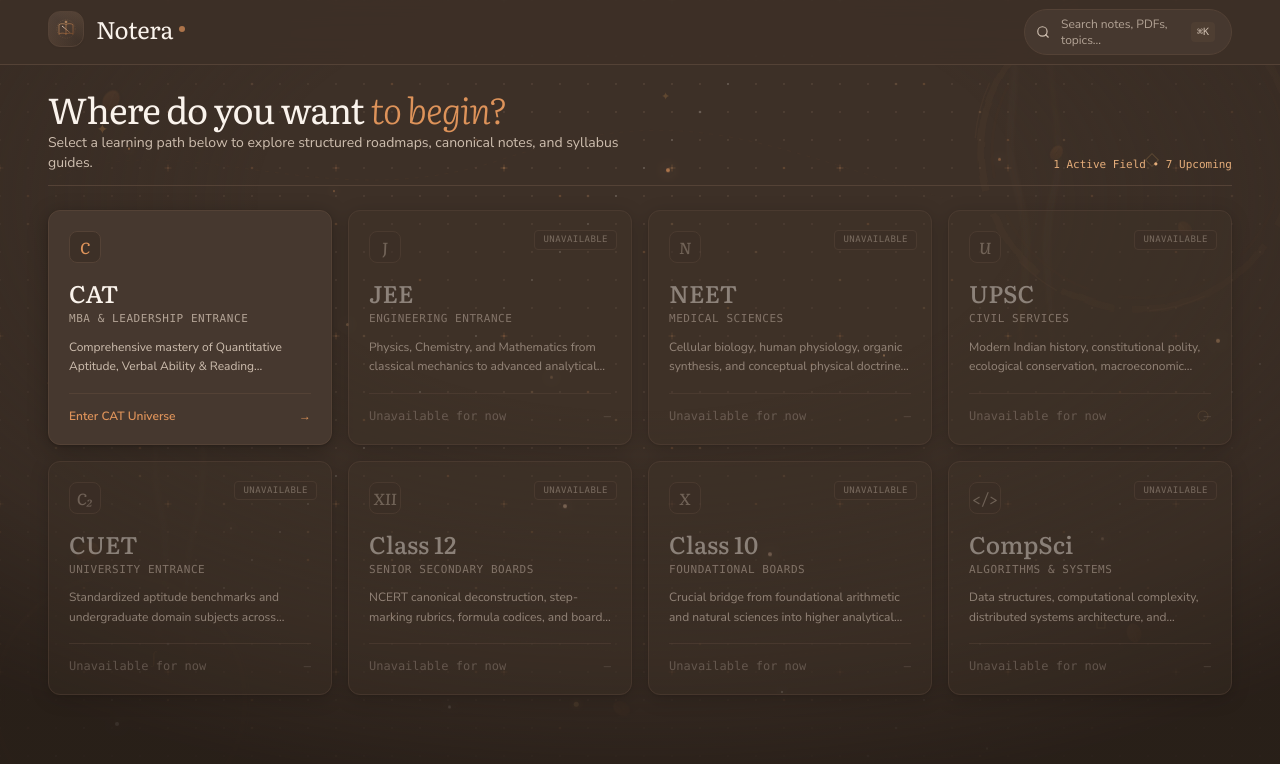
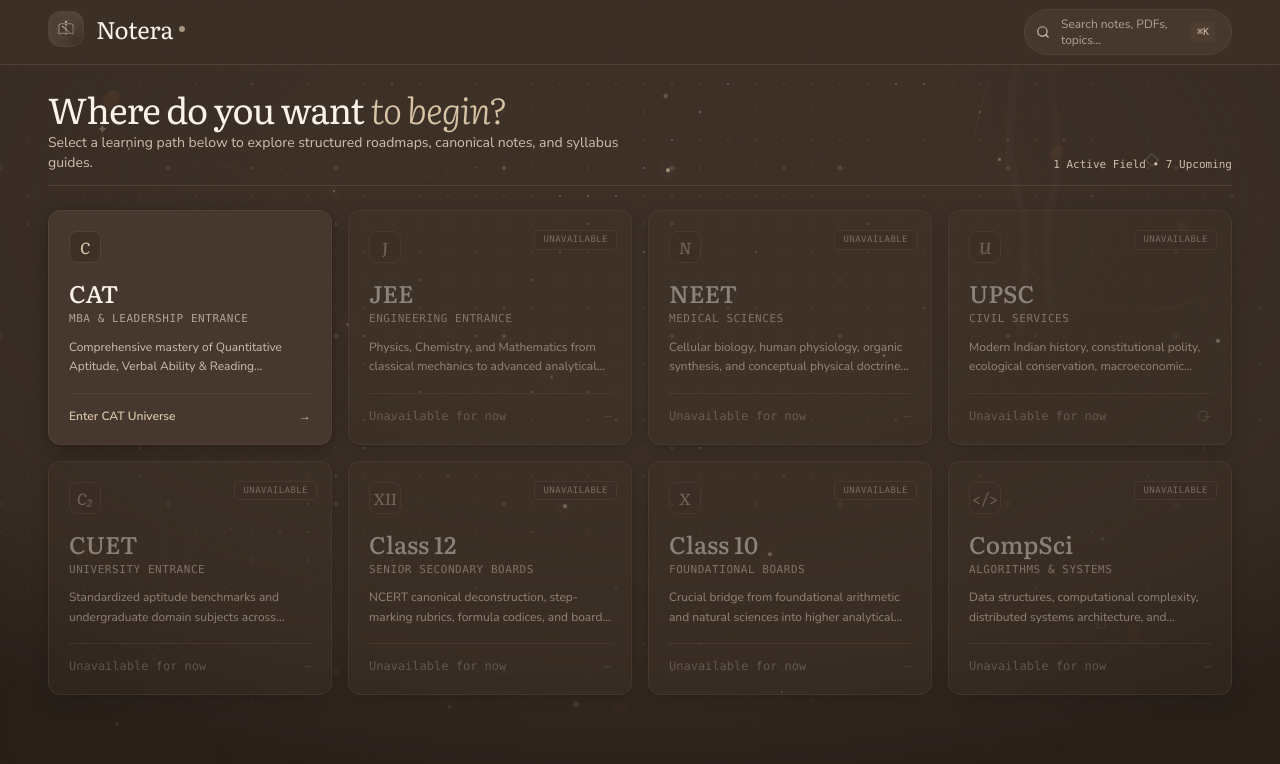
Before and after one commit to AbhinavXDayal/Notera, a React (Vite) app: page / in a window 1280 px wide. Shown: the top 764 px of the page. Built offline with nearby package versions, Linux system fonts and the light colour scheme.

Commit message:
Replace all orange accent tones with refined warm beige across Notera

```diff
--- a/src/components/background/CoffeeRings.tsx
+++ b/src/components/background/CoffeeRings.tsx
@@ -21,7 +21,7 @@ export const CoffeeRings: React.FC<CoffeeRingsProps> = ({
     >
       {/* Top Right Study Desk Coffee Ring */}
       <svg
-        className="absolute top-[-40px] right-[-50px] w-72 h-72 sm:w-96 sm:h-96 opacity-30 select-none"
+        className="absolute top-[-40px] right-[-50px] w-72 h-72 sm:w-96 sm:h-96 opacity-25 select-none"
         viewBox="0 0 200 200"
         fill="none"
         xmlns="http://www.w3.org/2000/svg"
@@ -49,7 +49,7 @@ export const CoffeeRings: React.FC<CoffeeRingsProps> = ({
           cx="100"
           cy="100"
           r="82"
-          stroke="#8C5E3C"
+          stroke="#4D3B30"
           strokeWidth="3.5"
           strokeDasharray="40 12 80 8 30 15"
           strokeOpacity="0.25"
@@ -61,18 +61,18 @@ export const CoffeeRings: React.FC<CoffeeRingsProps> = ({
           cx="100"
           cy="100"
           r="76"
-          stroke="#70472B"
+          stroke="#3D2E25"
           strokeWidth="1.5"
           strokeDasharray="60 20 50 15"
           strokeOpacity="0.18"
         />
 
-        {/* Delicate cup edge highlight */}
+        {/* Delicate cup edge highlight in warm beige */}
         <circle
           cx="99"
           cy="99"
           r="84"
-          stroke="#B8835A"
+          stroke="#CDBCA8"
           strokeWidth="0.75"
           strokeDasharray="25 70 30 50"
           strokeOpacity="0.2"
@@ -82,7 +82,7 @@ export const CoffeeRings: React.FC<CoffeeRingsProps> = ({
       {/* Bottom Left Desk Coffee Ring */}
       {variant === "hero" && (
         <svg
-          className="absolute bottom-[-60px] left-[-40px] w-64 h-64 sm:w-80 sm:h-80 opacity-25 select-none"
+          className="absolute bottom-[-60px] left-[-40px] w-64 h-64 sm:w-80 sm:h-80 opacity-20 select-none"
           viewBox="0 0 200 200"
           fill="none"
           xmlns="http://www.w3.org/2000/svg"
@@ -91,7 +91,7 @@ export const CoffeeRings: React.FC<CoffeeRingsProps> = ({
             cx="100"
             cy="100"
             r="78"
-            stroke="#8C5E3C"
+            stroke="#4D3B30"
             strokeWidth="3"
             strokeDasharray="50 15 70 10 20 20"
             strokeOpacity="0.22"
@@ -100,7 +100,7 @@ export const CoffeeRings: React.FC<CoffeeRingsProps> = ({
             cx="100"
             cy="100"
             r="73"
-            stroke="#70472B"
+            stroke="#3D2E25"
             strokeWidth="1.2"
             strokeDasharray="40 30 60 10"
             strokeOpacity="0.15"
@@ -109,7 +109,7 @@ export const CoffeeRings: React.FC<CoffeeRingsProps> = ({
             cx="101"
             cy="101"
             r="80"
-            stroke="#B8835A"
+            stroke="#CDBCA8"
             strokeWidth="0.5"
             strokeDasharray="20 80 40 40"
             strokeOpacity="0.18"
--- a/src/components/background/CoffeeSteam.tsx
+++ b/src/components/background/CoffeeSteam.tsx
@@ -30,17 +30,17 @@ export const CoffeeSteam: React.FC<CoffeeSteamProps> = ({
       >
         <defs>
           <linearGradient id="steamGradient1" x1="0%" y1="100%" x2="0%" y2="0%">
-            <stop offset="0%" stopColor="#9E643B" stopOpacity="0" />
-            <stop offset="30%" stopColor="#9E643B" stopOpacity="0.2" />
-            <stop offset="70%" stopColor="#B8835A" stopOpacity="0.12" />
-            <stop offset="100%" stopColor="#EDE3D3" stopOpacity="0" />
+            <stop offset="0%" stopColor="#D8C3A5" stopOpacity="0" />
+            <stop offset="30%" stopColor="#D8C3A5" stopOpacity="0.2" />
+            <stop offset="70%" stopColor="#CDBCA8" stopOpacity="0.12" />
+            <stop offset="100%" stopColor="#FAF5EE" stopOpacity="0" />
           </linearGradient>
 
           <linearGradient id="steamGradient2" x1="0%" y1="100%" x2="0%" y2="0%">
-            <stop offset="0%" stopColor="#7A5C4A" stopOpacity="0" />
-            <stop offset="40%" stopColor="#B8835A" stopOpacity="0.18" />
-            <stop offset="80%" stopColor="#9E643B" stopOpacity="0.08" />
-            <stop offset="100%" stopColor="#F7F1E8" stopOpacity="0" />
+            <stop offset="0%" stopColor="#B5A28E" stopOpacity="0" />
+            <stop offset="40%" stopColor="#D8C3A5" stopOpacity="0.18" />
+            <stop offset="80%" stopColor="#CDBCA8" stopOpacity="0.08" />
+            <stop offset="100%" stopColor="#FAF5EE" stopOpacity="0" />
           </linearGradient>
 
           <filter id="steamBlur" x="-20%" y="-20%" width="140%" height="140%">
@@ -101,7 +101,7 @@ export const CoffeeSteam: React.FC<CoffeeSteamProps> = ({
           </g>
         )}
 
-        {/* Steam Cluster 3 - Mid Right margin (subtle on Roadmap / Explorer) */}
+        {/* Steam Cluster 3 - Mid Right margin */}
         {isRoadmap && (
           <g
             filter="url(#steamBlur)"
--- a/src/components/background/ConstellationElements.tsx
+++ b/src/components/background/ConstellationElements.tsx
@@ -27,7 +27,7 @@ export const ConstellationElements: React.FC<ConstellationElementsProps> = ({
   const isHero = variant === "hero";
   const isRoadmap = variant === "roadmap";
 
-  // Deterministic set of elegant academic nodes in coffee tones
+  // Deterministic set of elegant academic nodes in warm beige tones
   const nodes: NodeElement[] = useMemo(() => {
     if (variant === "reading") {
       return [];
@@ -40,8 +40,8 @@ export const ConstellationElements: React.FC<ConstellationElementsProps> = ({
           x: 15,
           y: 25,
           size: 10,
-          color: "#9E643B",
-          opacity: 0.22,
+          color: "#D8C3A5",
+          opacity: 0.25,
           duration: 22,
           delay: 0,
         },
@@ -51,8 +51,8 @@ export const ConstellationElements: React.FC<ConstellationElementsProps> = ({
           x: 82,
           y: 40,
           size: 12,
-          color: "#B8835A",
-          opacity: 0.18,
+          color: "#CDBCA8",
+          opacity: 0.2,
           duration: 28,
           delay: 3,
         },
@@ -62,8 +62,8 @@ export const ConstellationElements: React.FC<ConstellationElementsProps> = ({
           x: 25,
           y: 75,
           size: 9,
-          color: "#9E643B",
-          opacity: 0.2,
+          color: "#D8C3A5",
+          opacity: 0.22,
           duration: 26,
           delay: 1,
         },
@@ -73,8 +73,8 @@ export const ConstellationElements: React.FC<ConstellationElementsProps> = ({
           x: 70,
           y: 80,
           size: 4,
-          color: "#B8835A",
-          opacity: 0.25,
+          color: "#CDBCA8",
+          opacity: 0.28,
           duration: 20,
           delay: 5,
         },
@@ -89,8 +89,8 @@ export const ConstellationElements: React.FC<ConstellationElementsProps> = ({
           x: 10,
           y: 18,
           size: 11,
-          color: "#9E643B",
-          opacity: 0.3,
+          color: "#D8C3A5",
+          opacity: 0.32,
           duration: 24,
           delay: 0,
           label: "01",
@@ -101,8 +101,8 @@ export const ConstellationElements: React.FC<ConstellationElementsProps> = ({
           x: 26,
           y: 28,
           size: 12,
-          color: "#B8835A",
-          opacity: 0.25,
+          color: "#CDBCA8",
+          opacity: 0.28,
           duration: 20,
           delay: 1.5,
           label: "02",
@@ -113,8 +113,8 @@ export const ConstellationElements: React.FC<ConstellationElementsProps> = ({
           x: 48,
           y: 20,
           size: 11,
-          color: "#9E643B",
-          opacity: 0.28,
+          color: "#D8C3A5",
+          opacity: 0.3,
           duration: 26,
           delay: 3,
           label: "03",
@@ -125,8 +125,8 @@ export const ConstellationElements: React.FC<ConstellationElementsProps> = ({
           x: 68,
           y: 32,
           size: 12,
-          color: "#B8835A",
-          opacity: 0.25,
+          color: "#CDBCA8",
+          opacity: 0.28,
           duration: 22,
           delay: 2,
           label: "04",
@@ -137,8 +137,8 @@ export const ConstellationElements: React.FC<ConstellationElementsProps> = ({
           x: 88,
           y: 22,
           size: 13,
-          color: "#9E643B",
-          opacity: 0.32,
+          color: "#D8C3A5",
+          opacity: 0.34,
           duration: 28,
           delay: 4,
           label: "05",
@@ -150,8 +150,8 @@ export const ConstellationElements: React.FC<ConstellationElementsProps> = ({
           x: 18,
           y: 65,
           size: 14,
-          color: "#B8835A",
-          opacity: 0.2,
+          color: "#CDBCA8",
+          opacity: 0.24,
           duration: 25,
           delay: 1,
         },
@@ -162,15 +162,15 @@ export const ConstellationElements: React.FC<ConstellationElementsProps> = ({
           x: 82,
           y: 60,
           size: 12,
-          color: "#9E643B",
-          opacity: 0.24,
+          color: "#D8C3A5",
+          opacity: 0.26,
           duration: 23,
           delay: 3.5,
         },
       ];
     }
 
-    // Default Hero constellation
+    // Default Hero constellation in warm beige
     return [
       {
         id: "hero-1",
@@ -179,8 +179,8 @@ export const ConstellationElements: React.FC<ConstellationElementsProps> = ({
         x: 8,
         y: 16,
         size: 14,
-        color: "#c68a4c",
-        opacity: 0.35,
+        color: "#D8C3A5",
+        opacity: 0.38,
         duration: 20,
         delay: 0,
       },
@@ -190,8 +190,8 @@ export const ConstellationElements: React.FC<ConstellationElementsProps> = ({
         x: 90,
         y: 20,
         size: 10,
-        color: "#cfa164",
-        opacity: 0.28,
+        color: "#E8DDD0",
+        opacity: 0.3,
         duration: 24,
         delay: 2,
       },
@@ -201,8 +201,8 @@ export const ConstellationElements: React.FC<ConstellationElementsProps> = ({
         x: 4,
         y: 48,
         size: 12,
-        color: "#c68a4c",
-        opacity: 0.22,
+        color: "#D8C3A5",
+        opacity: 0.25,
         duration: 26,
         delay: 4,
       },
@@ -212,8 +212,8 @@ export const ConstellationElements: React.FC<ConstellationElementsProps> = ({
         x: 94,
         y: 52,
         size: 11,
-        color: "#cfa164",
-        opacity: 0.26,
+        color: "#E8DDD0",
+        opacity: 0.28,
         duration: 22,
         delay: 1,
       },
@@ -224,8 +224,8 @@ export const ConstellationElements: React.FC<ConstellationElementsProps> = ({
         x: 12,
         y: 82,
         size: 16,
-        color: "#c68a4c",
-        opacity: 0.25,
+        color: "#D8C3A5",
+        opacity: 0.28,
         duration: 28,
         delay: 3,
       },
@@ -235,8 +235,8 @@ export const ConstellationElements: React.FC<ConstellationElementsProps> = ({
         x: 86,
         y: 78,
         size: 9,
-        color: "#cfa164",
-        opacity: 0.24,
+        color: "#E8DDD0",
+        opacity: 0.26,
         duration: 25,
         delay: 5,
       },
@@ -247,8 +247,8 @@ export const ConstellationElements: React.FC<ConstellationElementsProps> = ({
         x: 52,
         y: 12,
         size: 11,
-        color: "#c68a4c",
-        opacity: 0.25,
+        color: "#D8C3A5",
+        opacity: 0.28,
         duration: 21,
         delay: 2.5,
       },
@@ -258,8 +258,8 @@ export const ConstellationElements: React.FC<ConstellationElementsProps> = ({
         x: 45,
         y: 88,
         size: 4.5,
-        color: "#cfa164",
-        opacity: 0.35,
+        color: "#E8DDD0",
+        opacity: 0.38,
         duration: 19,
         delay: 1.2,
       },
@@ -361,33 +361,33 @@ export const ConstellationElements: React.FC<ConstellationElementsProps> = ({
         transform: `translate(${parallaxOffset.x}px, ${parallaxOffset.y}px)`,
       }}
     >
-      {/* Delicate Curved Bezier Filaments (Knowledge Path Lines) */}
+      {/* Delicate Curved Bezier Filaments (Knowledge Path Lines) in warm beige */}
       <svg
         className="absolute inset-0 w-full h-full opacity-35"
         xmlns="http://www.w3.org/2000/svg"
       >
         <defs>
           <linearGradient
-            id="pathGradientCaramel"
+            id="pathGradientBeige"
             x1="0%"
             y1="0%"
             x2="100%"
             y2="100%"
           >
-            <stop offset="0%" stopColor="#9E643B" stopOpacity="0.05" />
-            <stop offset="50%" stopColor="#9E643B" stopOpacity="0.25" />
-            <stop offset="100%" stopColor="#B8835A" stopOpacity="0.05" />
+            <stop offset="0%" stopColor="#D8C3A5" stopOpacity="0.05" />
+            <stop offset="50%" stopColor="#D8C3A5" stopOpacity="0.25" />
+            <stop offset="100%" stopColor="#CDBCA8" stopOpacity="0.05" />
           </linearGradient>
           <linearGradient
-            id="pathGradientGold"
+            id="pathGradientCream"
             x1="100%"
             y1="0%"
             x2="0%"
             y2="100%"
           >
-            <stop offset="0%" stopColor="#B8835A" stopOpacity="0.05" />
-            <stop offset="50%" stopColor="#B8835A" stopOpacity="0.2" />
-            <stop offset="100%" stopColor="#9E643B" stopOpacity="0.05" />
+            <stop offset="0%" stopColor="#CDBCA8" stopOpacity="0.05" />
+            <stop offset="50%" stopColor="#CDBCA8" stopOpacity="0.2" />
+            <stop offset="100%" stopColor="#D8C3A5" stopOpacity="0.05" />
           </linearGradient>
         </defs>
 
@@ -397,7 +397,7 @@ export const ConstellationElements: React.FC<ConstellationElementsProps> = ({
             <path
               d="M 50 180 C 180 120, 320 220, 500 160 S 750 140, 950 200"
               fill="none"
-              stroke="url(#pathGradientCaramel)"
+              stroke="url(#pathGradientBeige)"
               strokeWidth="0.85"
               strokeDasharray="4 6"
               className="animate-[dash_60s_linear_infinite]"
@@ -407,7 +407,7 @@ export const ConstellationElements: React.FC<ConstellationElementsProps> = ({
             <path
               d="M 200 650 C 450 580, 680 720, 950 620 S 1200 590, 1400 680"
               fill="none"
-              stroke="url(#pathGradientGold)"
+              stroke="url(#pathGradientCream)"
               strokeWidth="0.8"
               strokeDasharray="3 5"
             />
@@ -420,14 +420,14 @@ export const ConstellationElements: React.FC<ConstellationElementsProps> = ({
             <path
               d="M 120 180 Q 400 280, 700 200 T 1300 320"
               fill="none"
-              stroke="url(#pathGradientCaramel)"
+              stroke="url(#pathGradientBeige)"
               strokeWidth="1"
               strokeDasharray="6 4"
             />
             <path
               d="M 250 620 C 500 500, 850 680, 1200 580"
               fill="none"
-              stroke="url(#pathGradientGold)"
+              stroke="url(#pathGradientCream)"
               strokeWidth="0.9"
             />
           </>
--- a/src/components/common/Logo.tsx
+++ b/src/components/common/Logo.tsx
@@ -31,12 +31,12 @@ export const Logo: React.FC<LogoProps> = ({
     <div
       className={`inline-flex items-center space-x-3 group cursor-pointer select-none ${className}`}
     >
-      {/* Aesthetic Notera Codex Seal Emblem */}
+      {/* Aesthetic Notera Codex Seal Emblem in Luminous Beige */}
       <div
-        className={`${iconSizes} relative flex items-center justify-center rounded-xl bg-gradient-to-br from-surface-container-high to-surface border border-outline-variant group-hover:border-primary/80 transition-all duration-500 shadow-sm group-hover:shadow-[0_0_22px_rgba(201,130,76,0.3)] shrink-0 overflow-hidden`}
+        className={`${iconSizes} relative flex items-center justify-center rounded-xl bg-gradient-to-br from-surface-container-high to-surface border border-outline-variant group-hover:border-primary/80 transition-all duration-500 shadow-sm group-hover:shadow-[0_0_22px_rgba(216,195,165,0.25)] shrink-0 overflow-hidden`}
       >
-        {/* Ambient Warm Crema Radial Glow */}
-        <div className="absolute inset-0 bg-gradient-to-tr from-primary/10 via-transparent to-tertiary/15 opacity-60 group-hover:opacity-100 transition-opacity duration-500 pointer-events-none" />
+        {/* Ambient Warm Beige Radial Glow */}
+        <div className="absolute inset-0 bg-gradient-to-tr from-primary/15 via-transparent to-tertiary/20 opacity-60 group-hover:opacity-100 transition-opacity duration-500 pointer-events-none" />
 
         {/* Vector Codex & Monogram Icon */}
         <svg
@@ -46,14 +46,14 @@ export const Logo: React.FC<LogoProps> = ({
           xmlns="http://www.w3.org/2000/svg"
         >
           <defs>
-            <linearGradient id="noteraGold" x1="0%" y1="0%" x2="100%" y2="100%">
-              <stop offset="0%" stopColor="#E5AB74" />
-              <stop offset="50%" stopColor="#C9824C" />
-              <stop offset="100%" stopColor="#9E5D30" />
+            <linearGradient id="noteraBeige" x1="0%" y1="0%" x2="100%" y2="100%">
+              <stop offset="0%" stopColor="#EFE6DB" />
+              <stop offset="50%" stopColor="#D8C3A5" />
+              <stop offset="100%" stopColor="#B5A28E" />
             </linearGradient>
             <linearGradient id="noteraGlow" x1="0%" y1="0%" x2="100%" y2="100%">
-              <stop offset="0%" stopColor="#F8E1CE" stopOpacity="0.9" />
-              <stop offset="100%" stopColor="#C9824C" stopOpacity="0.4" />
+              <stop offset="0%" stopColor="#FAF5EE" stopOpacity="0.95" />
+              <stop offset="100%" stopColor="#D8C3A5" stopOpacity="0.5" />
             </linearGradient>
           </defs>
 
@@ -62,7 +62,7 @@ export const Logo: React.FC<LogoProps> = ({
             cx="18"
             cy="18"
             r="15"
-            stroke="url(#noteraGold)"
+            stroke="url(#noteraBeige)"
             strokeWidth="0.75"
             strokeDasharray="2 2"
             strokeOpacity="0.35"
@@ -71,7 +71,7 @@ export const Logo: React.FC<LogoProps> = ({
           {/* Open Codex Foliate Leaves / Wings */}
           <path
             d="M18 26C14 24 9 24.5 6.5 26.5V11C9 9 14 8.5 18 10.5M18 26C22 24 27 24.5 29.5 26.5V11C27 9 22 8.5 18 10.5V26Z"
-            stroke="url(#noteraGold)"
+            stroke="url(#noteraBeige)"
             strokeWidth="1.2"
             strokeLinecap="round"
             strokeLinejoin="round"
@@ -85,7 +85,7 @@ export const Logo: React.FC<LogoProps> = ({
             y1="10.5"
             x2="18"
             y2="26"
-            stroke="url(#noteraGold)"
+            stroke="url(#noteraBeige)"
             strokeWidth="1.4"
             strokeLinecap="round"
           />
@@ -99,10 +99,10 @@ export const Logo: React.FC<LogoProps> = ({
           />
 
           {/* Top Cardinal Celestial Star */}
-          <circle cx="18" cy="6.5" r="1.2" fill="#E5AB74" />
+          <circle cx="18" cy="6.5" r="1.2" fill="#EFE6DB" />
           <path
             d="M18 4.5V8.5M16 6.5H20"
-            stroke="#E5AB74"
+            stroke="#EFE6DB"
             strokeWidth="0.6"
             strokeLinecap="round"
           />
--- a/src/index.css
+++ b/src/index.css
@@ -22,12 +22,12 @@
   }
 }
 
-/* Warm roasted mocha café library texture */
+/* Warm roasted mocha café library texture with beige stipple */
 .paper-texture {
   background-color: #322720;
   background-image:
-    radial-gradient(rgba(222, 147, 90, 0.08) 0.5px, transparent 0.5px),
-    radial-gradient(rgba(229, 173, 122, 0.05) 0.5px, #322720 0.5px);
+    radial-gradient(rgba(216, 195, 165, 0.08) 0.5px, transparent 0.5px),
+    radial-gradient(rgba(235, 224, 210, 0.05) 0.5px, #322720 0.5px);
   background-size: 28px 28px;
   background-position:
     0 0,
@@ -51,7 +51,7 @@
 }
 
 ::-webkit-scrollbar-thumb:hover {
-  background: #DE935A;
+  background: #D8C3A5;
 }
 
 /* Silky smooth entrance transitions */
--- a/tailwind.config.js
+++ b/tailwind.config.js
@@ -24,29 +24,29 @@ export default {
         "surface-bright": "#57473D",
         "surface-dim": "#2E231D",
 
-        // Primary: Glowing Roasted Caramel & Crema
-        primary: "#DE935A",
-        "primary-hover": "#EBAD7C",
-        "on-primary": "#20150D",
-        "primary-container": "#5E3E26",
-        "on-primary-container": "#FCE8D5",
-        "primary-fixed": "#ECD5C2",
-        "primary-fixed-dim": "#DE935A",
-        "on-primary-fixed": "#20150D",
-        "primary-tint": "#DE935A",
-        "surface-tint": "#DE935A",
-        "inverse-primary": "#5E3E26",
+        // Primary: Refined Warm Beige & Light Oat (Zero Orange)
+        primary: "#D8C3A5",
+        "primary-hover": "#E5D5C0",
+        "on-primary": "#2A2018",
+        "primary-container": "#45382E",
+        "on-primary-container": "#F7F2EB",
+        "primary-fixed": "#E8DDD0",
+        "primary-fixed-dim": "#D8C3A5",
+        "on-primary-fixed": "#2A2018",
+        "primary-tint": "#D8C3A5",
+        "surface-tint": "#D8C3A5",
+        "inverse-primary": "#45382E",
         "inverse-surface": "#FAF3EC",
 
-        // Tertiary: Honey Amber & Toasted Golden Roast
-        tertiary: "#E5AD7A",
-        "tertiary-dark": "#C98D54",
-        "tertiary-container": "#543C28",
-        "on-tertiary": "#20150D",
-        "on-tertiary-container": "#FDF0E3",
-        "tertiary-fixed": "#FDEBDD",
-        "tertiary-fixed-dim": "#E5AD7A",
-        "on-tertiary-fixed": "#20150D",
+        // Tertiary: Soft Almond Beige & Creamy Latte Crema
+        tertiary: "#CDBCA8",
+        "tertiary-dark": "#B5A28E",
+        "tertiary-container": "#42352B",
+        "on-tertiary": "#2A2018",
+        "on-tertiary-container": "#FAF5EE",
+        "tertiary-fixed": "#EFE6DB",
+        "tertiary-fixed-dim": "#CDBCA8",
+        "on-tertiary-fixed": "#2A2018",
 
         // Outlines & Hairlines in Warm Mocha
         outline: "#6B5647",
@@ -76,7 +76,7 @@ export default {
         "terra-card":
           "0 4px 20px rgba(0, 0, 0, 0.28), 0 1px 3px rgba(0, 0, 0, 0.18)",
         "terra-hover":
-          "0 10px 30px rgba(0, 0, 0, 0.42), 0 3px 10px rgba(222, 147, 90, 0.22)",
+          "0 10px 30px rgba(0, 0, 0, 0.42), 0 3px 10px rgba(216, 195, 165, 0.22)",
       },
     },
   },
```
Also changed, not shown: src/components/background/CoffeeParticles.tsx (+4 -4 lines), src/components/background/DotMatrixCanvas.tsx (+15 -15 lines).
